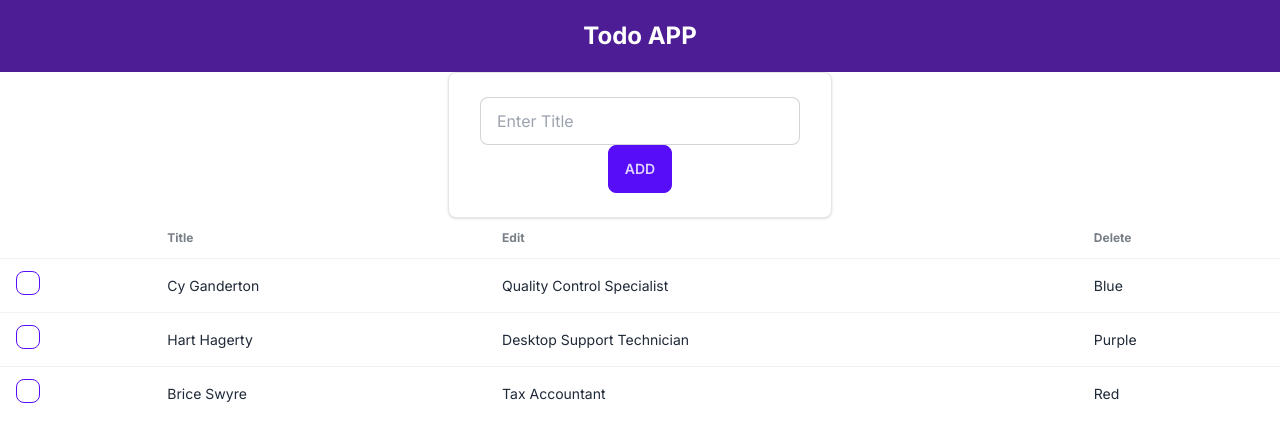
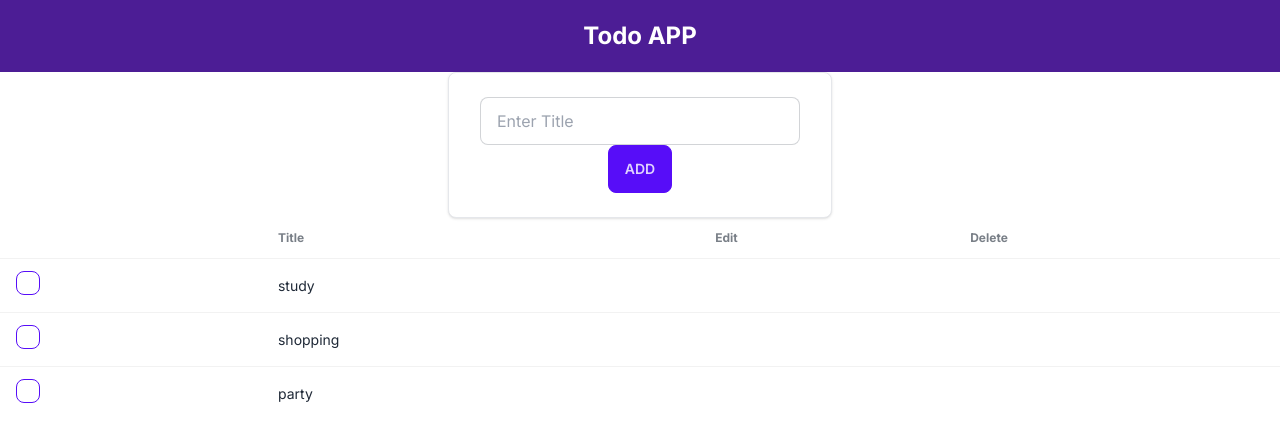
Before and after one commit to noaysk/Next-ToDoApp, a Next.js app: page / in a window 1280 px wide. Shown: the top 442 px of the page. Built offline with nearby package versions, Linux system fonts and the light colour scheme; data requests are answered from the project's data file.

Commit message:
Written code to display json data

```diff
--- /dev/null
+++ b/api.ts
@@ -0,0 +1,9 @@
+import { ITask } from "./types/tasks";
+
+const baseUrl = "http://localhost:3001";
+
+export const getAllTodos = async (): Promise<ITask[]> => {
+  const res = await fetch(`${baseUrl}/tasks`);
+  const todos = await res.json();
+  return todos;
+};
--- /dev/null
+++ b/src/app/components/Task.tsx
@@ -0,0 +1,20 @@
+import { ITask } from "../../../types/tasks";
+
+interface TaskProps{
+    task: ITask
+}
+
+const Task: React.FC<TaskProps> = ({task}) =>{
+    return(
+          <tr key={task.id}>
+              <th>
+                <input type="checkbox" className="checkbox checkbox-primary" />
+              </th>
+              <td>{task.text}</td>
+            </tr>
+    )
+
+
+}
+
+export default Task;
--- a/src/app/components/TodoList.tsx
+++ b/src/app/components/TodoList.tsx
@@ -1,4 +1,11 @@
-const TodoList = () => {
+import { ITask } from "../../../types/tasks";
+import Task from "./Task";
+
+interface TodoListProps {
+  tasks: ITask[];
+}
+
+const TodoList: React.FC<TodoListProps> = ({ tasks }) => {
   return (
     <div className="overflow-x-auto">
       <table className="table">
@@ -12,31 +19,11 @@
           </tr>
         </thead>
         <tbody>
-            {/* row 1 */}
-            <tr>
-              <th><input type="checkbox" className="checkbox checkbox-primary" /></th>
-              <td>Cy Ganderton</td>
-              <td>Quality Control Specialist</td>
-              <td>Blue</td>
-            </tr>
-            {/* row 2 */}
-            <tr>
-              <th><input type="checkbox" className="checkbox checkbox-primary" /></th>
-              <td>Hart Hagerty</td>
-              <td>Desktop Support Technician</td>
-              <td>Purple</td>
-            </tr>
-            {/* row 3 */}
-            <tr>
-              <th>    <input type="checkbox" className="checkbox checkbox-primary" />
-</th>
-              <td>Brice Swyre</td>
-              <td>Tax Accountant</td>
-              <td>Red</td>
-            </tr>
+          {tasks.map((task) => (
+            <Task key={task.id} task={task} />
+          ))}
         </tbody>
       </table>
-
     </div>
   );
 };
--- a/src/app/page.tsx
+++ b/src/app/page.tsx
@@ -1,15 +1,17 @@
-import Image from "next/image";
+import { getAllTodos } from "../../api";
 import AddTask from "./components/AddTask";
 import TodoList from "./components/TodoList";
 
-export default function Home() {
+export default async function Home() {
+  const tasks = await getAllTodos();
+  console.log(tasks);
   return (
     <main>
       <div className="text-center bg-violet-900 py-5 ">
         <h1 className="text-white font-bold text-2xl">Todo APP</h1>
       </div>
       <AddTask />
-      <TodoList />
+      <TodoList tasks={tasks}/>
     </main>
   );
 }
--- /dev/null
+++ b/types/tasks.ts
@@ -0,0 +1,4 @@
+export interface ITask {
+    id: string,
+    text: string
+}
```
Lines whose indentation alone changed are shown as unchanged.
